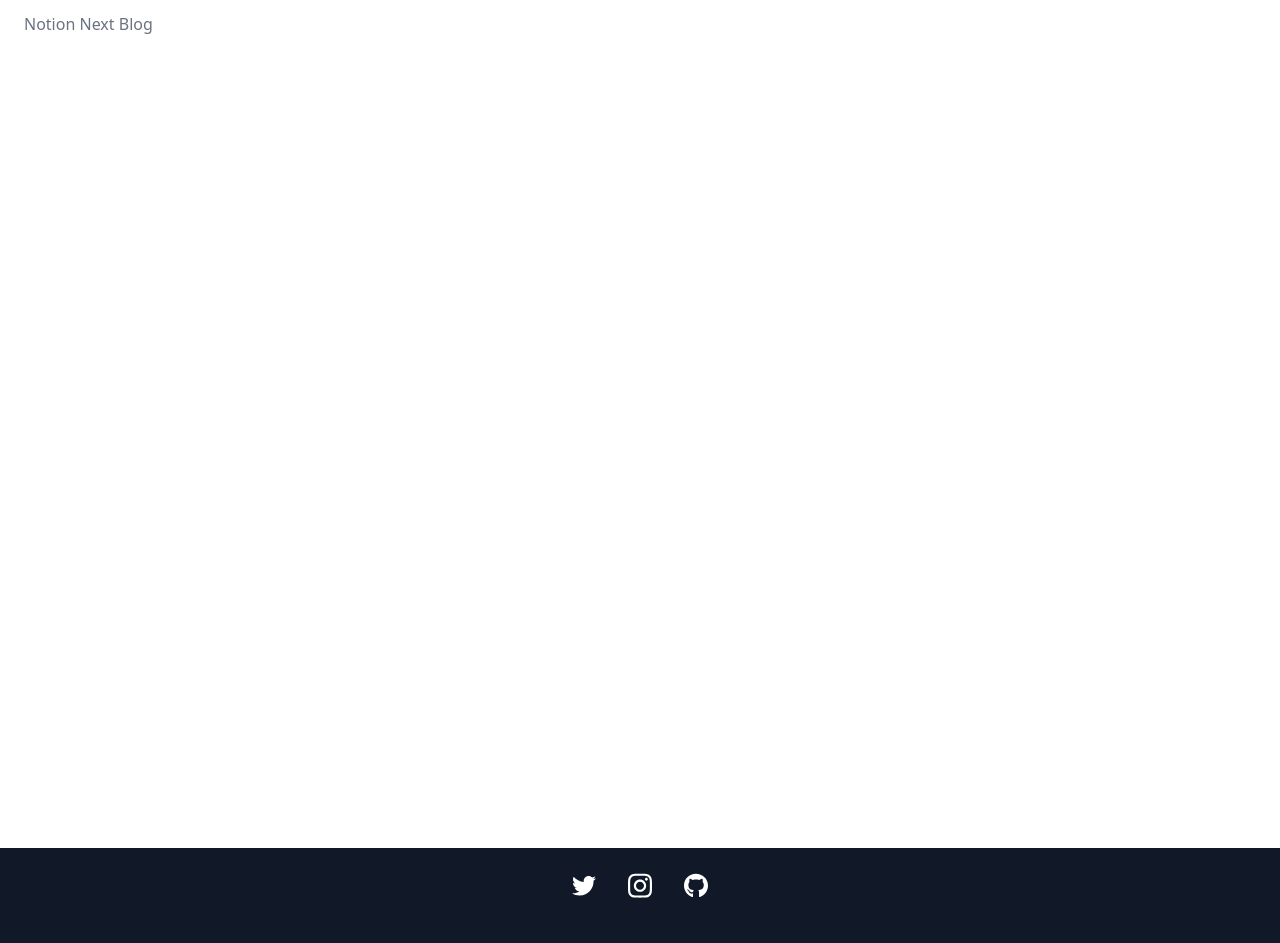
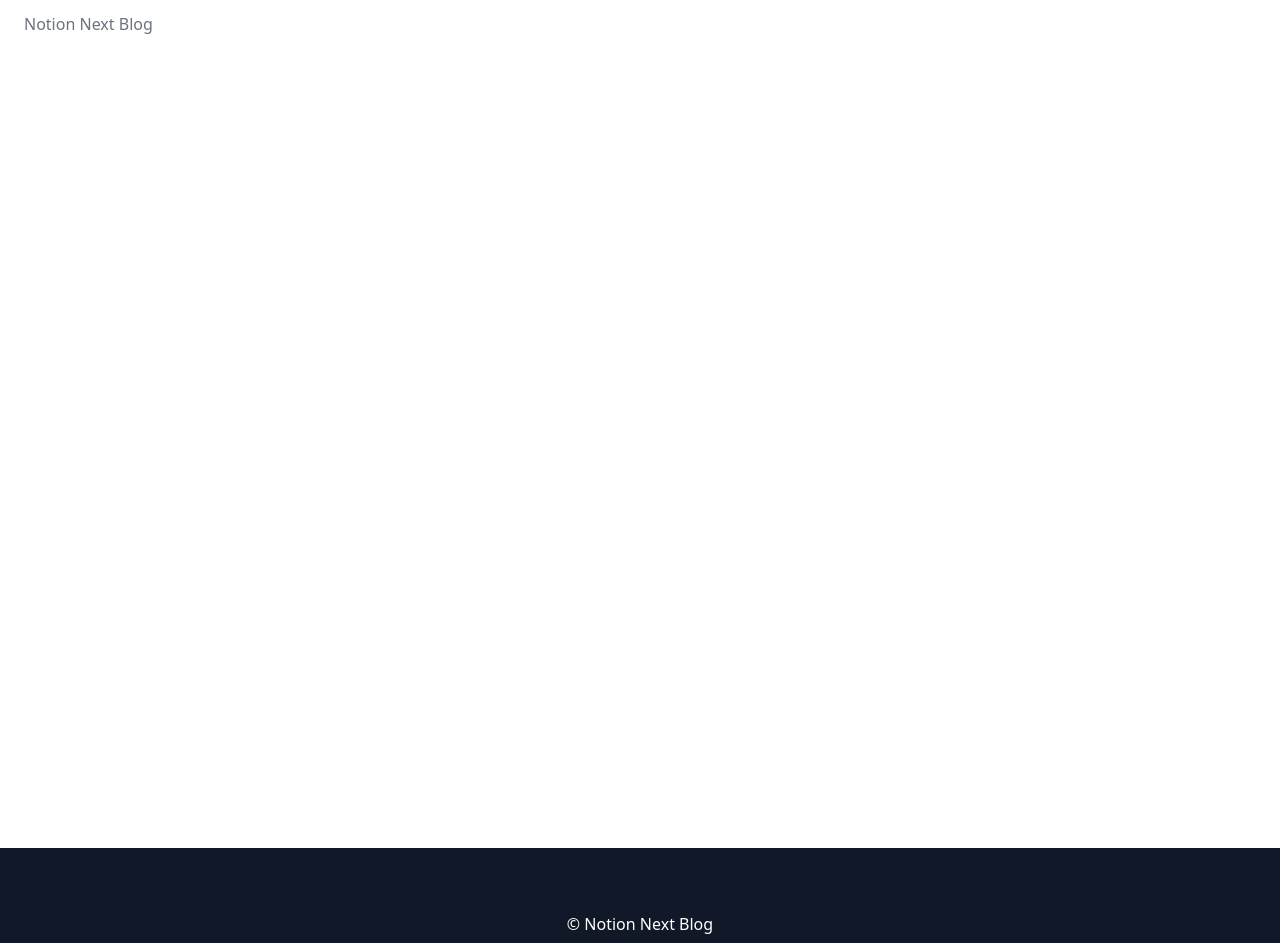
Before and after one commit to kitou88C39/next_notion_blog, a Next.js app: page / in a window 1280 px wide. Shown: the top 943 px of the page. Built offline with nearby package versions, Linux system fonts and the light colour scheme.

Commit message:
Footer.tsx 編集

```diff
--- a/components/Footer.tsx
+++ b/components/Footer.tsx
@@ -1,5 +1,6 @@
 import Link from 'next/link';
 import React from 'react';
+import { siteConfig } from '../site.config';
 
 const Footer = () => {
   return (
@@ -7,7 +8,8 @@ const Footer = () => {
       <div className='container flex flex-col items-center w-full max-w-2xl px-6 pt-6 mx-auto'>
         <div className='flex justify-center mb-6 text-white'>
           {/* Twitter */}
-          <a href=''>
+          {siteConfig.twitterUrl && (
+            <a href={siteConfig.twitterUrl}>
               <svg
                 aria-hidden='true'
                 focusable='false'
@@ -24,9 +26,11 @@ const Footer = () => {
                 ></path>
               </svg>
             </a>
+          )}
 
           {/* Instagram */}
-          <a href=''>
+          {siteConfig.instagramUrl && (
+            <a href={siteConfig.instagramUrl}>
               <svg
                 aria-hidden='true'
                 focusable='false'
@@ -43,8 +47,11 @@ const Footer = () => {
                 ></path>
               </svg>
             </a>
+          )}
+
           {/* Github */}
-          <a href=''>
+          {siteConfig.githubUrl && (
+            <a href={siteConfig.githubUrl}>
               <svg
                 aria-hidden='true'
                 focusable='false'
@@ -61,11 +68,12 @@ const Footer = () => {
                 ></path>
               </svg>
             </a>
+          )}
         </div>
         {/* copyright */}
         <div className='p-4 text-center '>
           <Link href='/'>
-            <a className='text-whitehite'>© sample site</a>
+            <a className='text-whitehite'>© {siteConfig.title}</a>
           </Link>
         </div>
       </div>
```
Lines whose indentation alone changed are shown as unchanged.
